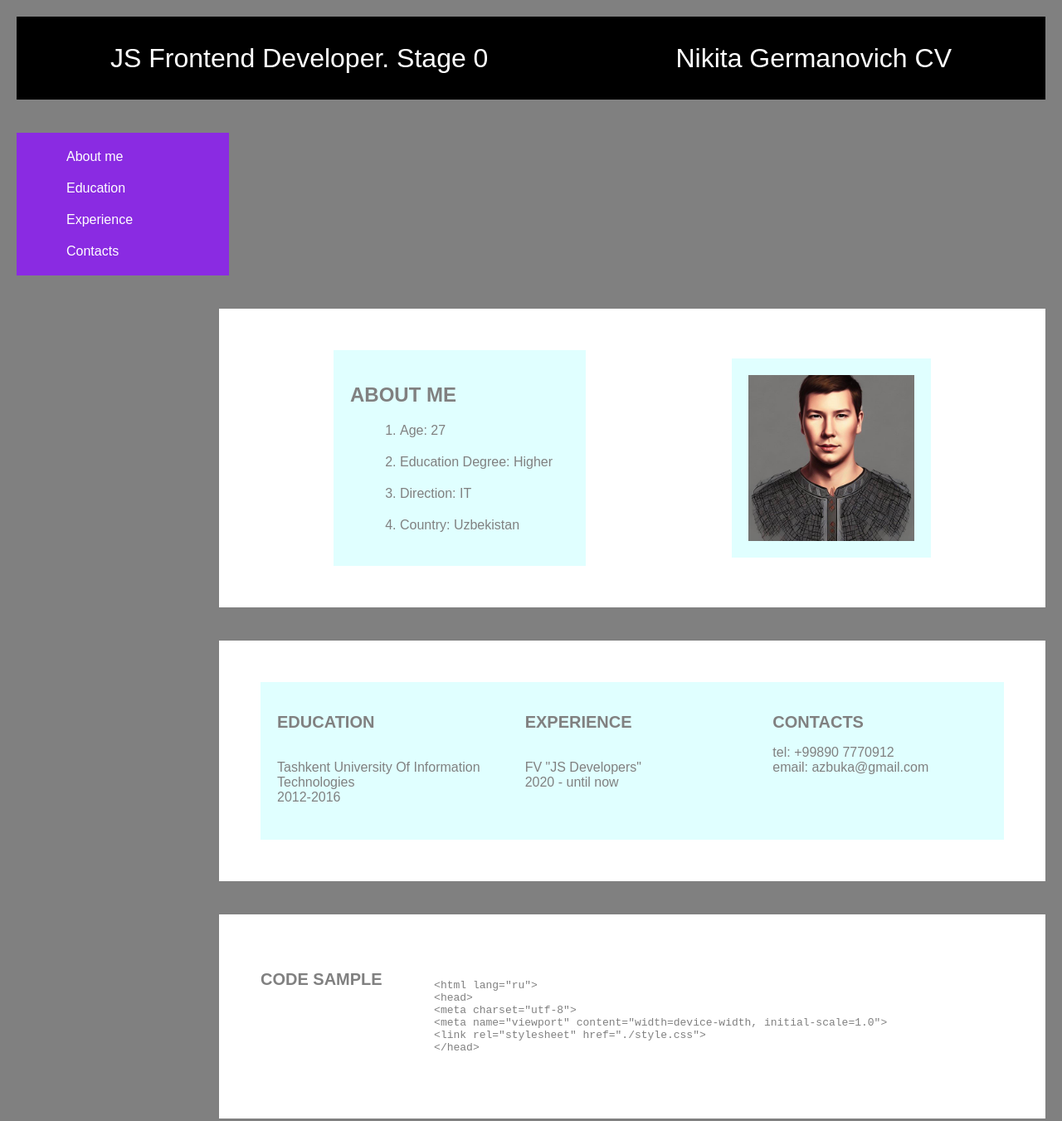
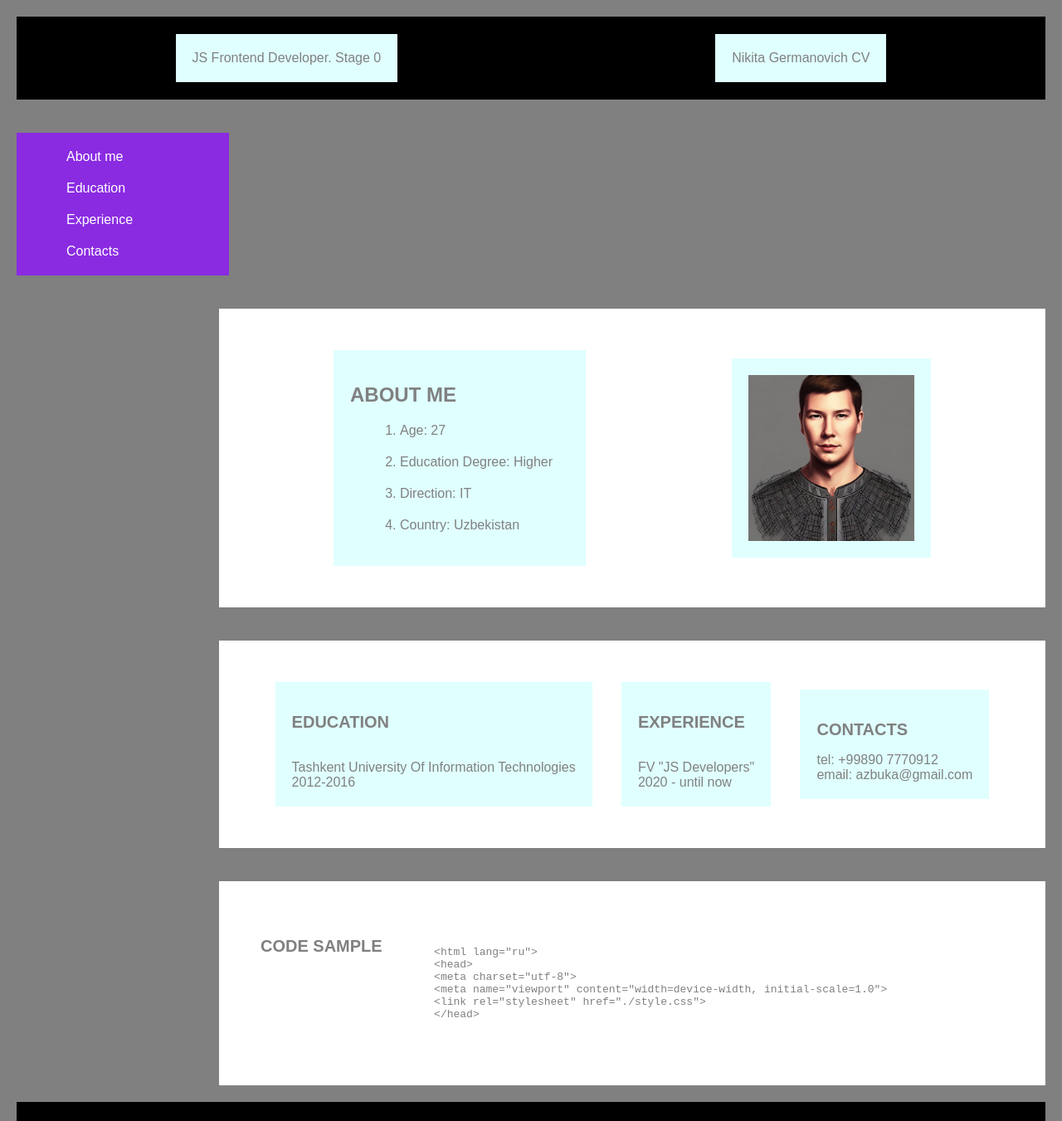
Before and after one commit to nikitamobile/rsschool-cv, a plain HTML site: page index.html in a window 1280 px wide. Shown: the top 1351 px of the page at 83% size. Drawn offline with Linux system fonts and the light colour scheme.

Commit message:
Update index.html

```diff
--- a/index.html
+++ b/index.html
@@ -3,13 +3,14 @@
     <meta charset="utf-8">
     <meta name="viewport" content="width=device-width, initial-scale=1.0">
     <link rel="stylesheet" href="./style.css">
+    <title>Nikita</title>
       </head>
   <body>
 
     <header>
 
-        <div id="div_header">JS Frontend Developer. Stage 0</div>
-        <div id="div_header">Nikita Germanovich CV</div>
+        <div id="div_header_1">JS Frontend Developer. Stage 0</div>
+        <div id="div_header_2">Nikita Germanovich CV</div>
 
 
     </header>
@@ -17,10 +18,10 @@
     <aside>
         <nav>
 <ul>
-    <li><a href="#About me">About me</a></li>
-    <li><a href="#Education">Education</a></li>
-    <li><a href="#Experience">Experience</a></li>
-    <li><a href="#Contacts">Contacts</a></li>
+    <li><a href="#about">About me</a></li>
+    <li><a href="#education">Education</a></li>
+    <li><a href="#experience">Experience</a></li>
+    <li><a href="#contacts">Contacts</a></li>
 
 </ul>
 
@@ -42,15 +43,15 @@
     </section>
     <section>
 
-        <div id="div_width"><H2>EDUCATION</H2>
+        <div class="div_width"><H2>EDUCATION</H2>
         <br>Tashkent University Of Information Technologies
     <br> 2012-2016
 </div>
-        <div id="div_width"><H2>EXPERIENCE</H2>
+        <div class="div_width"><H2>EXPERIENCE</H2>
             <br>FV "JS Developers"
     <br> 2020 - until now
         </div>
-        <div id="div_width"><H2>CONTACTS</H2>
+        <div class="div_width"><H2>CONTACTS</H2>
             tel: +99890 7770912
             <br> email: azbuka@gmail.com
                         </div>
@@ -58,16 +59,15 @@
 
     <section><H2>CODE SAMPLE</H2>
 
-    <code><pre>
+    <pre>
 
-        &#60html lang="ru"&#62;
-        &#60head&#62;
-        &#60meta charset="utf-8"&#62;
-        &#60meta name="viewport" content="width=device-width, initial-scale=1.0"&#62;
-        &#60link rel="stylesheet" href="./style.css"&#62;
-        &#60/head&#62;
+        &#60;html lang="ru"&#62;
+        &#60;head&#62;
+        &#60;meta charset="utf-8"&#62;
+        &#60;meta name="viewport" content="width=device-width, initial-scale=1.0"&#62;
+        &#60;link rel="stylesheet" href="./style.css"&#62;
+        &#60;/head&#62;
                 </pre>
-        </code>
         </section>
 
     <footer>
@@ -76,7 +76,7 @@
             <a href="https://rs.school/js-stage0/"><span>Подготовительный курс «JavaScript/Front-end. Stage 0»</span></a>
         </div>
 <div id="logo_img">
-    <img src="download.png" alt="Logo" height="80px">
+    <img src="download.png" alt="Logo" height="80">
 </div>
 
     </footer>
```
